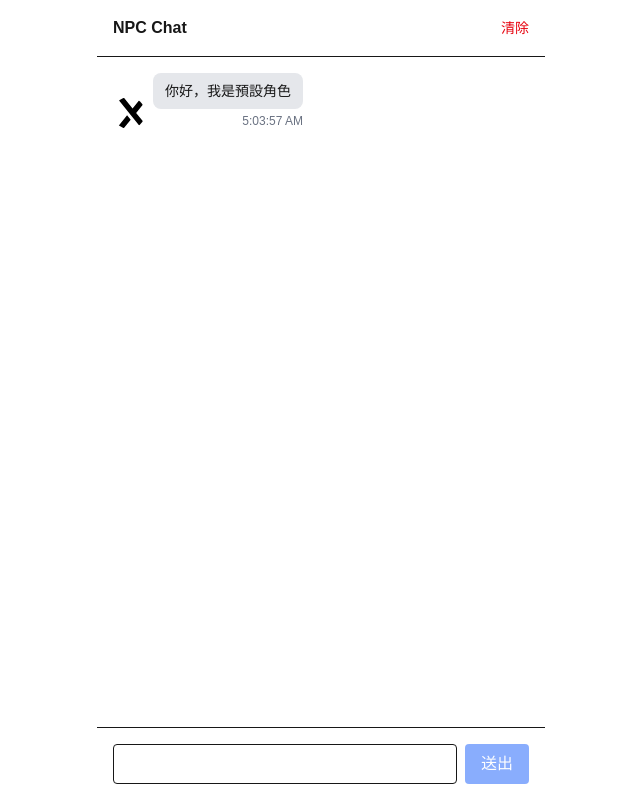
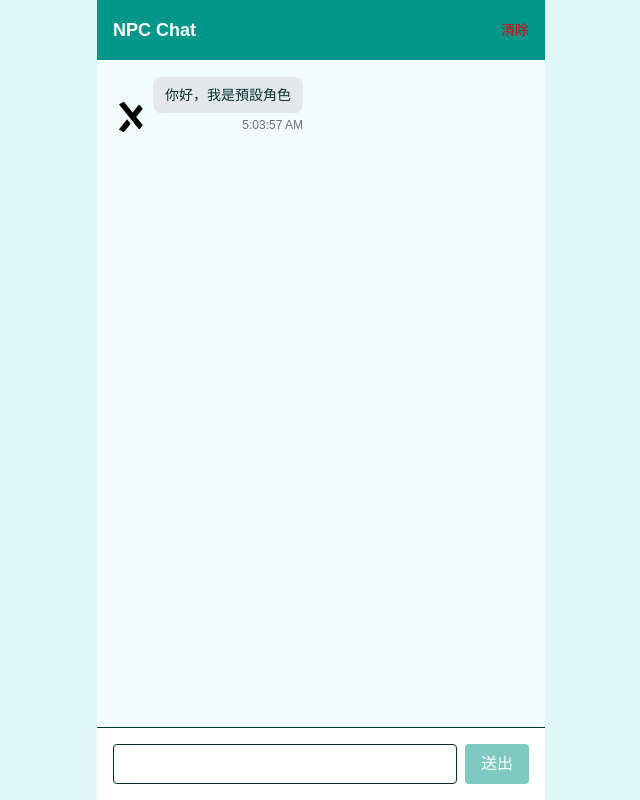
Before and after one commit to ChroHarp/npc-chatbot, a Next.js app: page /chat/default in a window 1280 px wide. Shown: the whole page, without its empty margins (319-959 px from the left). Built offline with nearby package versions, Linux system fonts and the light colour scheme; no server answers; the database is empty.

Commit message:
feat: update chat UI with turquoise theme and image viewer

```diff
--- a/package.json
+++ b/package.json
@@ -13,7 +13,8 @@
     "next": "15.3.3",
     "react": "^19.0.0",
     "react-dom": "^19.0.0",
-    "react-firebase-hooks": "^5.1.1"
+    "react-firebase-hooks": "^5.1.1",
+    "react-zoom-pan-pinch": "^3.7.0"
   },
   "devDependencies": {
     "@eslint/eslintrc": "^3",
--- a/src/app/chat/[id]/page.tsx
+++ b/src/app/chat/[id]/page.tsx
@@ -33,9 +33,9 @@ export default function CharacterChatPage() {
   }
 
   return (
-    <div className="h-dvh flex flex-col max-w-md mx-auto w-full bg-white">
-      <header className="p-4 border-b flex justify-between items-center">
-        <h1 className="font-semibold">{data?.name || 'NPC Chat'}</h1>
+    <div className="h-dvh flex flex-col max-w-md mx-auto w-full bg-teal-50 dark:bg-neutral-950">
+      <header className="p-4 border-b flex justify-between items-center bg-teal-600 text-white">
+        <h1 className="font-semibold text-lg">{data?.name || 'NPC Chat'}</h1>
         <button className="text-sm text-red-600" onClick={clear}>
           清除
         </button>
@@ -69,13 +69,13 @@ export default function CharacterChatPage() {
         className="sticky bottom-0 bg-white dark:bg-neutral-900 p-4 flex gap-2 border-t"
       >
         <textarea
-          className="flex-1 border rounded p-2 resize-none h-10"
+          className="chat-textarea"
           value={text}
           onChange={(e) => setText(e.target.value)}
         />
         <button
           type="submit"
-          className="px-4 py-2 bg-blue-600 text-white rounded disabled:opacity-50"
+          className="send-button"
           disabled={!text.trim()}
         >
           送出
--- a/src/app/globals.css
+++ b/src/app/globals.css
@@ -1,8 +1,8 @@
 @import "tailwindcss";
 
 :root {
-  --background: #ffffff;
-  --foreground: #171717;
+  --background: #e0f7f7;
+  --foreground: #00332e;
 }
 
 @theme inline {
@@ -14,8 +14,8 @@
 
 @media (prefers-color-scheme: dark) {
   :root {
-    --background: #0a0a0a;
-    --foreground: #ededed;
+    --background: #001818;
+    --foreground: #e0f7f7;
   }
 }
 
@@ -23,6 +23,7 @@ body {
   background: var(--background);
   color: var(--foreground);
   font-family: Arial, Helvetica, sans-serif;
+  font-size: 16px;
 }
 
 /* Custom styles used on the chat page */
@@ -31,5 +32,5 @@ body {
 }
 
 .send-button {
-  @apply px-4 py-2 bg-blue-600 text-white rounded disabled:opacity-50;
+  @apply px-4 py-2 bg-teal-600 text-white rounded disabled:opacity-50;
 }
--- a/src/components/ChatBubble.tsx
+++ b/src/components/ChatBubble.tsx
@@ -1,23 +1,55 @@
 'use client'
 import Image from 'next/image'
-import React from 'react'
+import React, { useState } from 'react'
+import { TransformWrapper, TransformComponent } from 'react-zoom-pan-pinch'
 import type { ChatMessage } from '@/types/chat'
 
 export function ChatBubble({ message }: { message: ChatMessage }) {
   const isUser = message.role === 'user'
+  const [showImage, setShowImage] = useState(false)
 
   function renderContent() {
     switch (message.type) {
       case 'IMAGE':
         return (
+          <>
             <Image
               src={message.content}
               alt="image"
               width={200}
               height={200}
-            className="rounded-lg"
+              className="rounded-lg cursor-pointer"
+              onClick={() => setShowImage(true)}
               unoptimized
             />
+            {showImage && (
+              <div
+                className="fixed inset-0 z-50 bg-black/80 flex items-center justify-center"
+                onClick={() => setShowImage(false)}
+              >
+                <div
+                  className="relative max-w-full max-h-full"
+                  onClick={(e) => e.stopPropagation()}
+                >
+                  <button
+                    className="absolute top-2 right-2 text-white text-2xl"
+                    onClick={() => setShowImage(false)}
+                  >
+                    ×
+                  </button>
+                  <TransformWrapper>
+                    <TransformComponent wrapperClass="max-h-screen max-w-screen">
+                      <img
+                        src={message.content}
+                        alt="image"
+                        className="max-h-screen max-w-screen"
+                      />
+                    </TransformComponent>
+                  </TransformWrapper>
+                </div>
+              </div>
+            )}
+          </>
         )
       case 'YOUTUBE':
         const id = message.content.split('v=')[1] || message.content
@@ -54,7 +86,7 @@ export function ChatBubble({ message }: { message: ChatMessage }) {
       <div className="max-w-[70%]">
         <div
           className={`px-3 py-2 rounded-lg text-sm break-words ${
-            isUser ? 'bg-blue-600 text-white' : 'bg-gray-200 dark:bg-neutral-800'
+            isUser ? 'bg-teal-600 text-white' : 'bg-gray-200 dark:bg-neutral-800'
           }`}
         >
           {renderContent()}
```
Also changed, not shown: 2 other files (tests, documents, lock files or other folders). Lines whose indentation alone changed are shown as unchanged.
